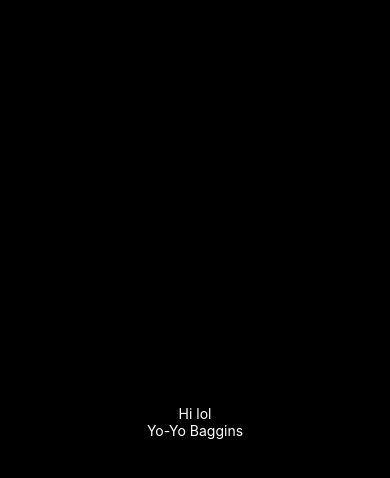
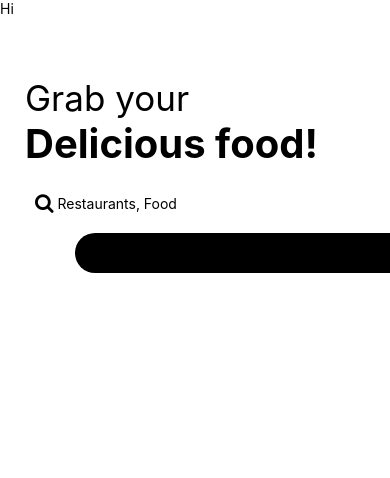
Before and after one commit to brandmch/Restaurants-Search, a React Native app: screen / in a window 390 px wide. Shown: the top 478 px of the page. Built offline with nearby package versions, Linux system fonts and the light colour scheme.

Commit message:
Header and Search created

```diff
--- a/App.js
+++ b/App.js
@@ -1,27 +1,24 @@
-import {View, Text, StyleSheet} from 'react-native';
-import { StatusBar } from 'expo-status-bar';
-import Header from './src/components/Header';
-
+import { View, Text, StyleSheet } from "react-native";
+import { StatusBar } from "expo-status-bar";
+import Header from "./src/components/Header";
+import Search from "./src/components/Search";
 
 export default function App() {
   return (
     <View style={styles.container}>
-      <Header style={styles.text}/>
-      <Text style={styles.text}>Yo-Yo Baggins</Text>
+      <Text>Hi</Text>
       <StatusBar />
+      <Header />
+      <Search />
     </View>
-  )
+  );
 }
 
 const styles = StyleSheet.create({
   container: {
-    flex: 1,
-    backgroundColor: "#000000",
-    alignItems: "center",
-    justifyContent: "center"
-
+    backgroundColor: "#ffffff",
   },
   text: {
-    color: "#ffffff"
-  }
-})
+    color: "#ffffff",
+  },
+});
--- a/src/components/Header.js
+++ b/src/components/Header.js
@@ -1,9 +1,26 @@
-import { Text, View } from "react-native";
+import { Text, View, StyleSheet } from "react-native";
 
-export default function Header(props) {
-    return (
-    <View>
-    <Text style={props.style}>Hi lol</Text>
+export default function Header() {
+  return (
+    <View style={styles.container}>
+      <Text style={styles.lightHeader}>Grab your</Text>
+      <Text style={styles.subHeader}>Delicious food!</Text>
     </View>
-    )
+  );
 }
+
+const styles = StyleSheet.create({
+  container: {
+    marginHorizontal: 25,
+    marginTop: 60,
+  },
+
+  lightHeader: {
+    fontSize: 35,
+  },
+
+  subHeader: {
+    fontSize: 40,
+    fontWeight: "bold",
+  },
+});
--- /dev/null
+++ b/src/components/Search.js
@@ -0,0 +1,28 @@
+import { Text, View, TextInput, StyleSheet } from "react-native";
+import { FontAwesome } from "@expo/vector-icons";
+
+export default function Search() {
+  return (
+    <View style={styles.container}>
+      <FontAwesome name="search" size={20} />
+      <TextInput style={styles.textInput} placeholder=" Restaurants, Food" />
+    </View>
+  );
+}
+
+const styles = StyleSheet.create({
+  container: {
+    flexDirection: "row",
+    marginTop: 5,
+    marginHorizontal: 25,
+    backgroundColor: "#ffffff",
+    shadowColor: "black",
+    shadowOffset: { width: 50, height: 50 },
+    elevation: 3,
+    shadowOpacity: 1,
+    padding: 10,
+    marginTop: 15,
+    borderRadius: 20,
+  },
+  textInput: {},
+});
```
